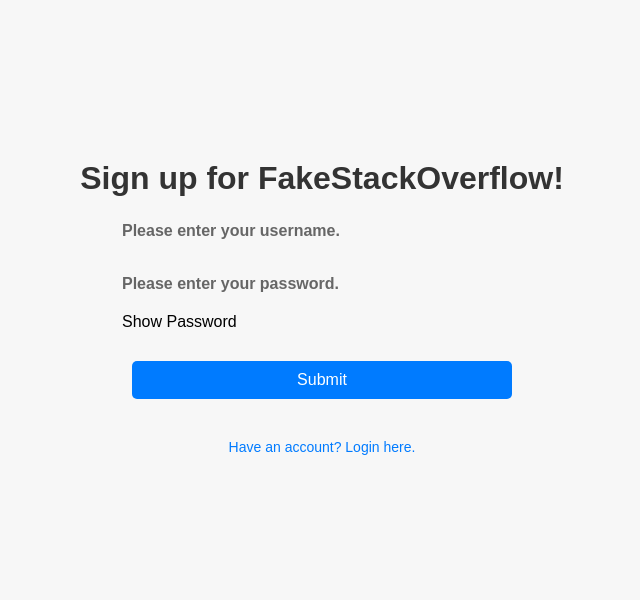
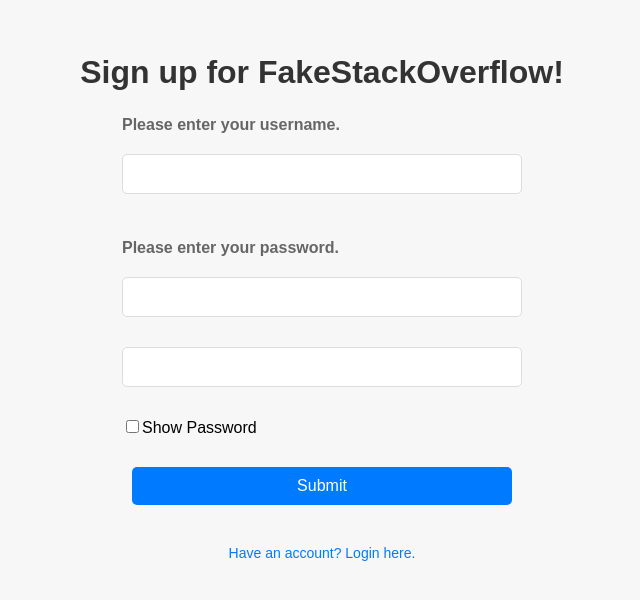
Before and after one commit to yashasuttangi/spring25-ip2-template, a React (Create React App) app in the folder client/: page /signup in a window 1280 px wide. Shown: the part 106-706 px from the top of the page, without its empty margins (318-958 px from the left). Built offline with nearby package versions, Linux system fonts and the light colour scheme; no server answers.

Commit message:
feat: login and signup form components

```diff
--- a/client/src/components/auth/login/index.tsx
+++ b/client/src/components/auth/login/index.tsx
@@ -23,23 +23,43 @@ const Login = () => {
       <h2>Welcome to FakeStackOverflow!</h2>
       <h3>Please login to continue.</h3>
       {/* TODO: Task 1 - Correctly handle form submission */}
-      <form>
+      <form onSubmit={handleSubmit}>
         <h4>Please enter your username.</h4>
         {/* TODO: Task 1 - Add an input field for the username input.
         The input field should correctly update the displayed value when text
         is entered. Use the 'input-text' class for styling.
         */}
+        <input
+          type='text'
+          className='input-text'
+          value={username}
+          onChange={(e) => {handleInputChange(e, 'username')}}
+          required
+        />
         <h4>Please enter your password.</h4>
         {/* TODO: Task 1 - Add an input field for the password input.
         The input field should correctly update the value when text
         is entered. Make sure that the password visibility is correctly toggled.
         Use the 'input-text' class for styling.
         */}
+        <input
+          type={showPassword ? 'text' : 'password'}
+          className='input-text'
+          value={password}
+          onChange={(e) => {handleInputChange(e, 'password')}}
+          required
+        />
         <div className='show-password'>
           {/* TODO: Task 1 - Add a checkbox input field for the visibility toggle.
         The field should correctly update the password visibility when checked/unchecked.
         Use the id 'showPasswordToggle'. No styling class is required here.
         */}
+          <input
+            type='checkbox'
+            id='showPasswordToggle'
+            checked={showPassword}
+            onChange={togglePasswordVisibility}
+          />
           <label htmlFor='showPasswordToggle'>Show Password</label>
         </div>
         <button type='submit' className='login-button'>
--- a/client/src/components/auth/signup/index.tsx
+++ b/client/src/components/auth/signup/index.tsx
@@ -23,28 +23,55 @@ const Signup = () => {
     <div className='container'>
       <h2>Sign up for FakeStackOverflow!</h2>
       {/* TODO: Task 1 - Correctly handle form submission */}
-      <form>
+      <form onSubmit={handleSubmit}>
         <h4>Please enter your username.</h4>
         {/* TODO: Task 1 - Add an input field for the username input.
         The input field should correctly update the displayed value when text
         is entered. Use the 'input-text' class for styling.
         */}
+        <input
+          type='text'
+          className='input-text'
+          value={username}
+          onChange={(e) => {handleInputChange(e, 'username')}}
+          required
+        />
         <h4>Please enter your password.</h4>
         {/* TODO: Task 1 - Add an input field for the password input.
         The input field should correctly update the value when text
         is entered. Make sure that the password visibility is correctly toggled.
         Use the 'input-text' class for styling.
         */}
+        <input
+          type={showPassword ? 'text' : 'password'}
+          className='input-text'
+          value={password}
+          onChange={(e) => {handleInputChange(e, 'password')}}
+          required
+        />
         {/* TODO: Task 1 - Add an input field for the password confirmation input.
         The input field should correctly update the value when text
         is entered. Make sure that the password visibility is correctly toggled.
         Use the 'input-text' class for styling.
         */}
+        <input
+          type={showPassword ? 'text' : 'password'}
+          className='input-text'
+          value={passwordConfirmation}
+          onChange={(e) => {handleInputChange(e, 'confirmPassword')}}
+          required
+        />
         <div className='show-password'>
           {/* TODO: Task 1 - Add a checkbox input field for the visibility toggle.
         The field should correctly update the password visibility when checked/unchecked.
         Use the id 'showPasswordToggle'. No styling class is required here.
         */}
+          <input
+            type='checkbox'
+            id='showPasswordToggle'
+            checked={showPassword}
+            onChange={togglePasswordVisibility}
+          />
           <label htmlFor='showPasswordToggle'>Show Password</label>
         </div>
         <button type='submit' className='login-button'>
```
